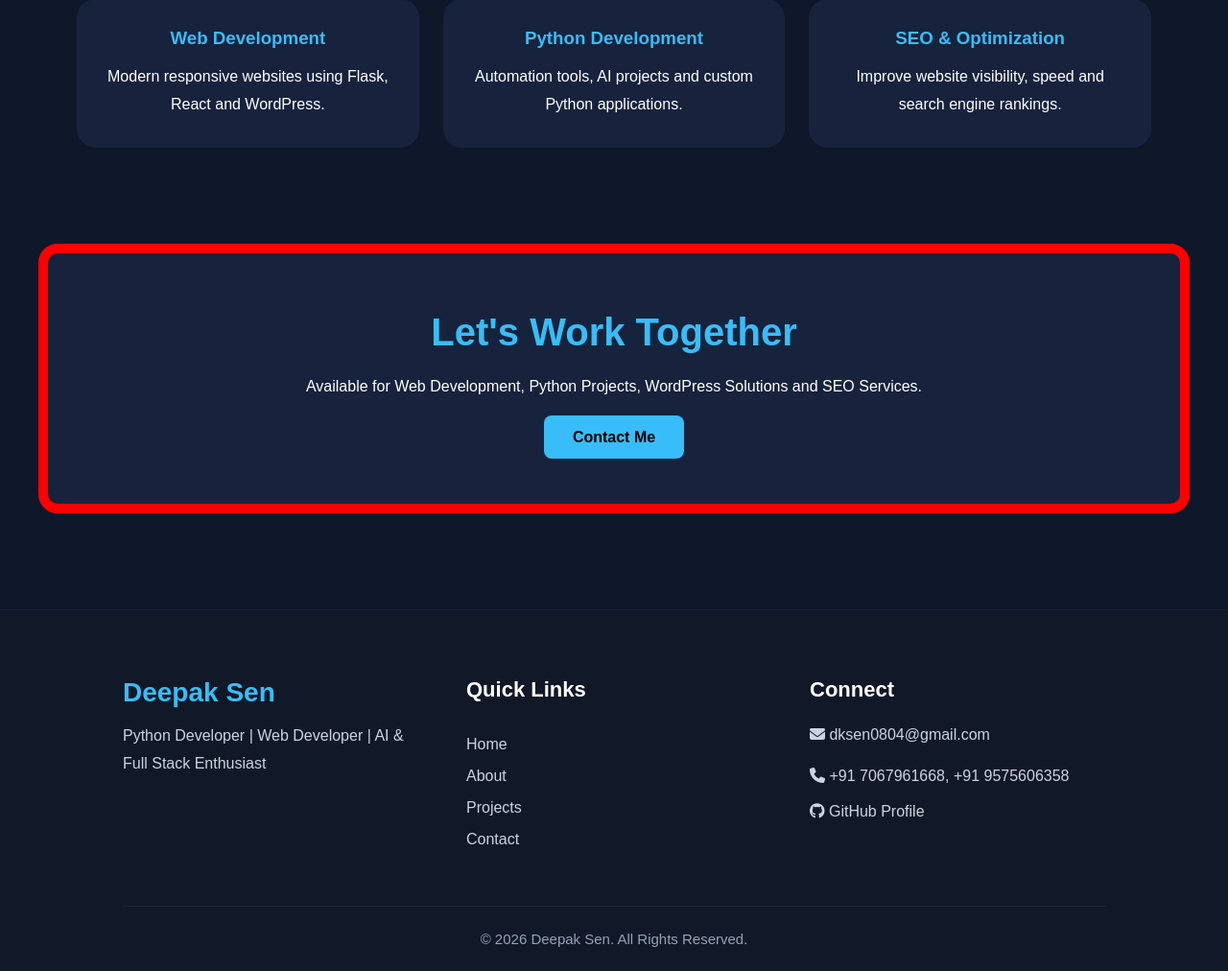
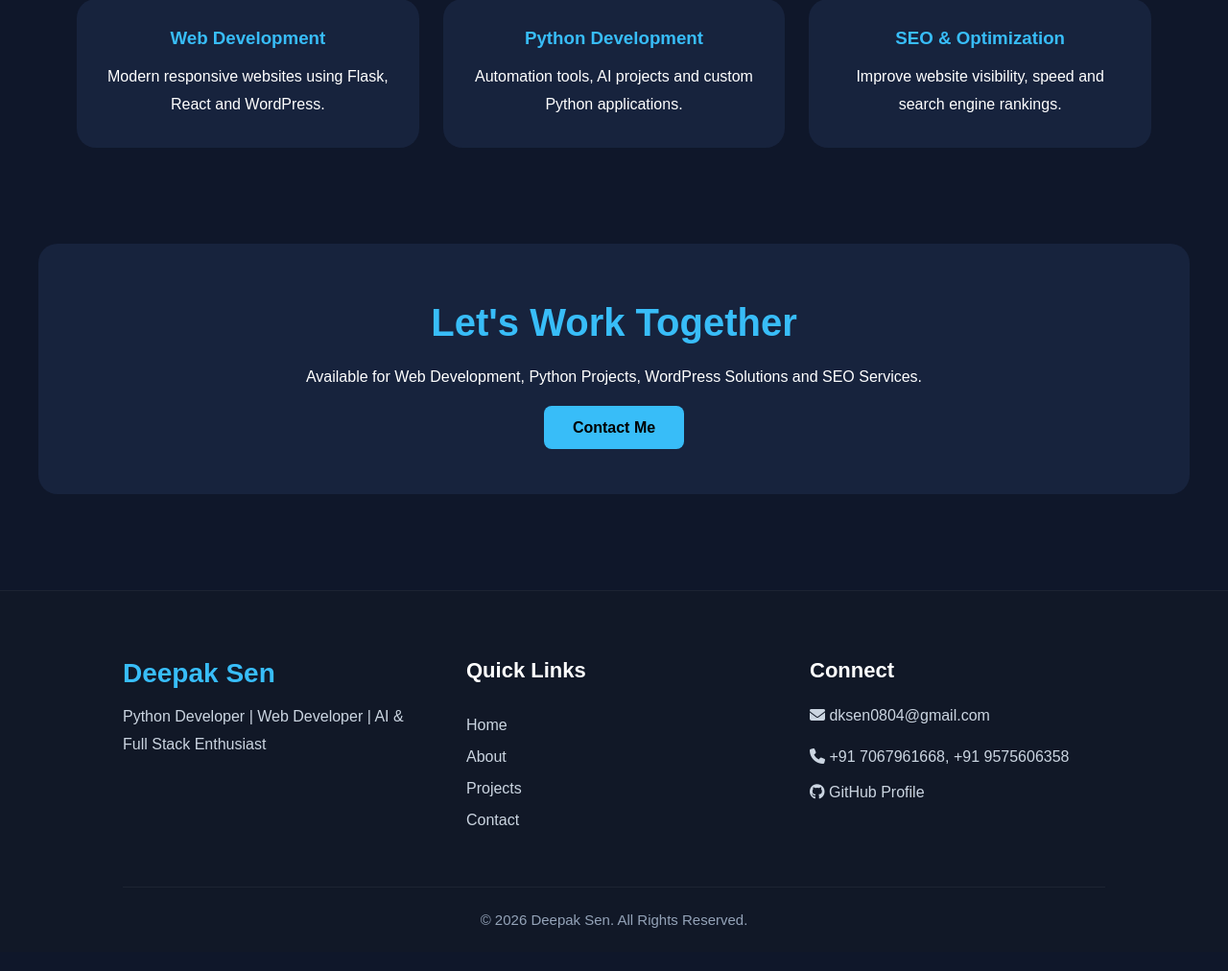
Before and after one commit to deepaksendev/deepak-portfolio, a Flask app: page / in a window 1280 px wide. Shown: the part 3658-4670 px from the top of the page at 96% size. After the commit the page ends 4625 px from the top, so only its background shows below. Run offline with Flask 3, Linux system fonts and the light colour scheme.

Commit message:
Removed debug CSS

```diff
--- a/static/style.css
+++ b/static/style.css
@@ -1028,7 +1028,3 @@ body{
     margin: 0 auto 30px;
     line-height: 1.8;
 }
-
-.cta-section{
-    border: 10px solid red !important;
-}
```
